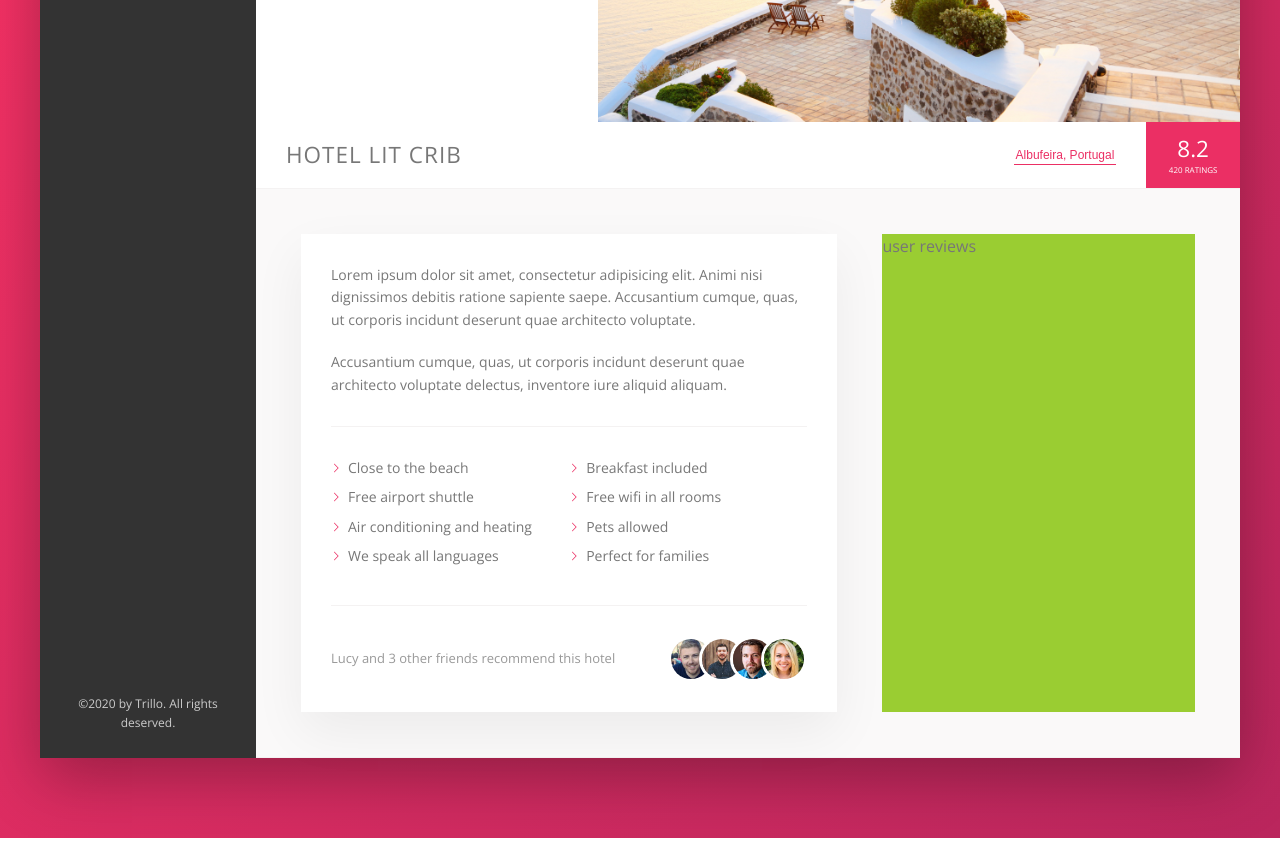
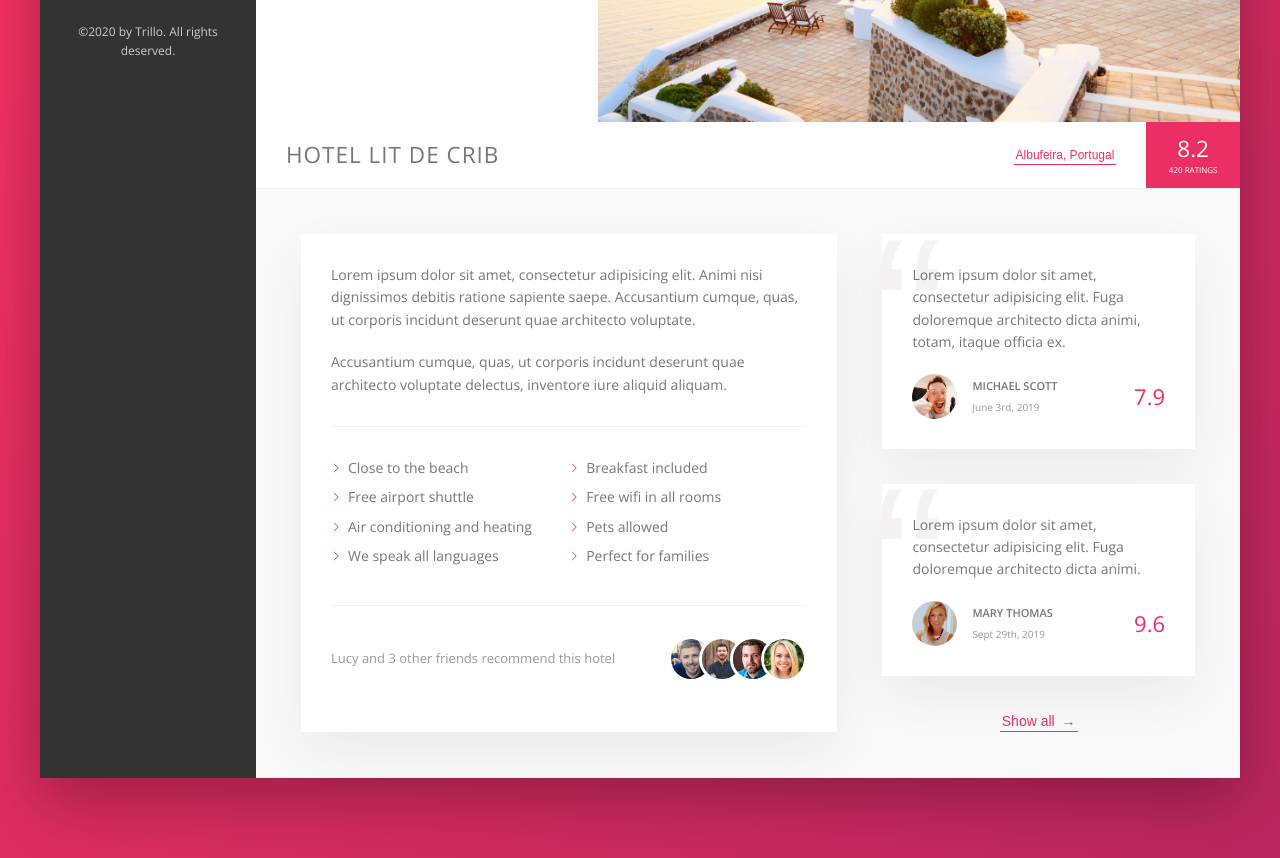
Before and after one commit to mat2ja/trillo, a website: page index.html in a window 1280 px wide. Shown: the part 413-1271 px from the top of the page. Drawn offline with nearby package versions, Linux system fonts and the light colour scheme.

Commit message:
Finished user reviews section :sparkles:
- used ::before to style the quotation marks

```diff
--- a/index.html
+++ b/index.html
@@ -102,7 +102,7 @@
                     </div>
 
                     <div class="overview">
-                        <h1 class="overview__heading">Hotel Lit Crib</h1>
+                        <h1 class="overview__heading">Hotel Lit De Crib</h1>
                         <div class="overview__stars">
                             <svg class="overview__icon--star">
                                 <use href="img/sprite.svg#icon-star"></use>
@@ -164,10 +164,38 @@
                                     <img src="img/user-6.jpg" alt="Friend 4" class="recommend__photo">
                                 </div>
                             </div>
-
                         </div>
 
-                        <div class="user-reviews">user reviews</div>
+                        <div class="user-reviews">
+                            <figure class="review">
+                                <blockquote class="review__text">
+                                    Lorem ipsum dolor sit amet, consectetur adipisicing elit. Fuga doloremque architecto dicta animi, totam, itaque officia ex.
+                                </blockquote>
+                                <figcaption class="review__user">
+                                    <img src="img/user-1.jpg" alt="User 1" class="review__photo">
+                                    <div class="review__user-box">
+                                        <p class="review__user-name">Michael Scott</p>
+                                        <p class="review__user-date">June 3rd, 2019</p>
+                                    </div>
+                                    <div class="review__rating">7.9</div>
+                                </figcaption>
+                            </figure>
+                            <figure class="review">
+                                <blockquote class="review__text">
+                                    Lorem ipsum dolor sit amet, consectetur adipisicing elit. Fuga doloremque architecto dicta animi.
+                                </blockquote>
+                                <figcaption class="review__user">
+                                    <img src="img/user-2.jpg" alt="User 2" class="review__photo">
+                                    <div class="review__user-box">
+                                        <p class="review__user-name">Mary Thomas</p>
+                                        <p class="review__user-date">Sept 29th, 2019</p>
+                                    </div>
+                                    <div class="review__rating">9.6</div>
+                                </figcaption>
+                            </figure>
+
+                            <button class="btn-inline">Show all <span>&rarr;</span></button>
+                        </div>
                     </div>
 
                 </main>
--- a/sass/_components.scss
+++ b/sass/_components.scss
@@ -304,9 +304,18 @@
 	cursor: pointer;
 	transition: all 200ms;
 
+	span {
+		margin-left: 3px;
+		transition: margin-left 200ms;
+	}
+
 	&:hover {
 		color: var(--color-grey-dark-1);
 		// border automatically updates to matches the new text color, beacause of defined currentColor
+
+		span {
+			margin-left: 8px;
+		}
 	}
 
 	&:focus {
@@ -335,12 +344,8 @@
 //*
 //* PARAGRAPH
 //*
-// .paragraph:not(:last-of-type) {
-// 	margin-bottom: 2rem; //TODO cant get it to work
-// }
-
-.paragraph:first-of-type {
-	margin-bottom: 2rem; // workaround till I solve the problem above
+.paragraph:not(:last-of-type) {
+	margin-bottom: 2rem;
 }
 
 //*
@@ -417,3 +422,72 @@
 		}
 	}
 }
+
+//*
+//* REVIEWS
+//*
+
+.review {
+	background-color: white;
+	box-shadow: var(--shadow-light);
+	padding: 3rem;
+	margin-bottom: 3.5rem;
+	position: relative;
+	overflow: hidden; // to hide quotation marks overflowing out of the box
+
+	&__text {
+		margin-bottom: 2rem;
+		z-index: 10;
+		position: relative; // requirement for z-index to work
+	}
+
+	&__user {
+		display: flex;
+		align-items: center;
+	}
+
+	&__photo {
+		height: 4.5rem;
+		width: 4.5rem;
+		border-radius: 50%;
+		margin-right: 1.5rem;
+	}
+
+	&__user-box {
+		margin-right: auto;
+	}
+
+	&__user-name {
+		font-size: 1.1rem;
+		font-weight: 600;
+		text-transform: uppercase;
+
+		margin-bottom: 0.4rem;
+	}
+
+	&__user-date {
+		font-size: 1rem;
+		color: var(--color-grey-dark-3);
+	}
+
+	&__rating {
+		font-size: 2.2rem;
+
+		color: var(--color-primary);
+	}
+
+	&::before {
+		content: "\201C"; // left double quotation mark
+		position: absolute;
+		top: -2.75rem;
+		left: -1rem;
+		// border: 1px solid salmon;
+		line-height: 1;
+		font-size: 22rem;
+		font-family: sans-serif;
+
+		color: var(--color-grey-light-2);
+		z-index: 1;
+	}
+
+}
--- a/sass/_layout.scss
+++ b/sass/_layout.scss
@@ -3,8 +3,6 @@
 	margin: 8rem auto;
 	background-color: var(--color-grey-light-2);
 	box-shadow: var(--shadow-dark);
-
-	min-height: 50rem;
 }
 
 .header {
@@ -26,19 +24,15 @@
 	background-color: var(--color-grey-dark-1);
 
 	flex: 0 0 18%;
-
-	display: flex;
-	flex-direction: column;
-	justify-content: space-between;
 }
 
 .hotel-view {
 	background-color: white;
 	flex: 1; // take all the available space
-
 }
 
 .detail {
+	font-size: 1.4rem;
 	display: flex;
 	padding: 4.5rem; // matches the margin between boxes
 	background-color: var(--color-grey-light-1);
@@ -46,16 +40,22 @@
 }
 
 .description {
-	font-size: 1.4rem;
 	background-color: white;
 	box-shadow: var(--shadow-light);
 
 	flex: 0 0 60%; // when we set flex-basis with %, we usually want to set grow and shrink to 0
 	margin-right: 4.5rem;
 	padding: 3rem;
+
+	display: flex;
+	flex-direction: column;
 }
 
 .user-reviews {
-	background-color: yellowgreen;
 	flex: 1;
+
+	// we use flex to center the button (btn-inline)
+	display: flex;
+	flex-direction: column;
+	align-items: center;
 }
```
Also changed, not shown: css/style.css.
